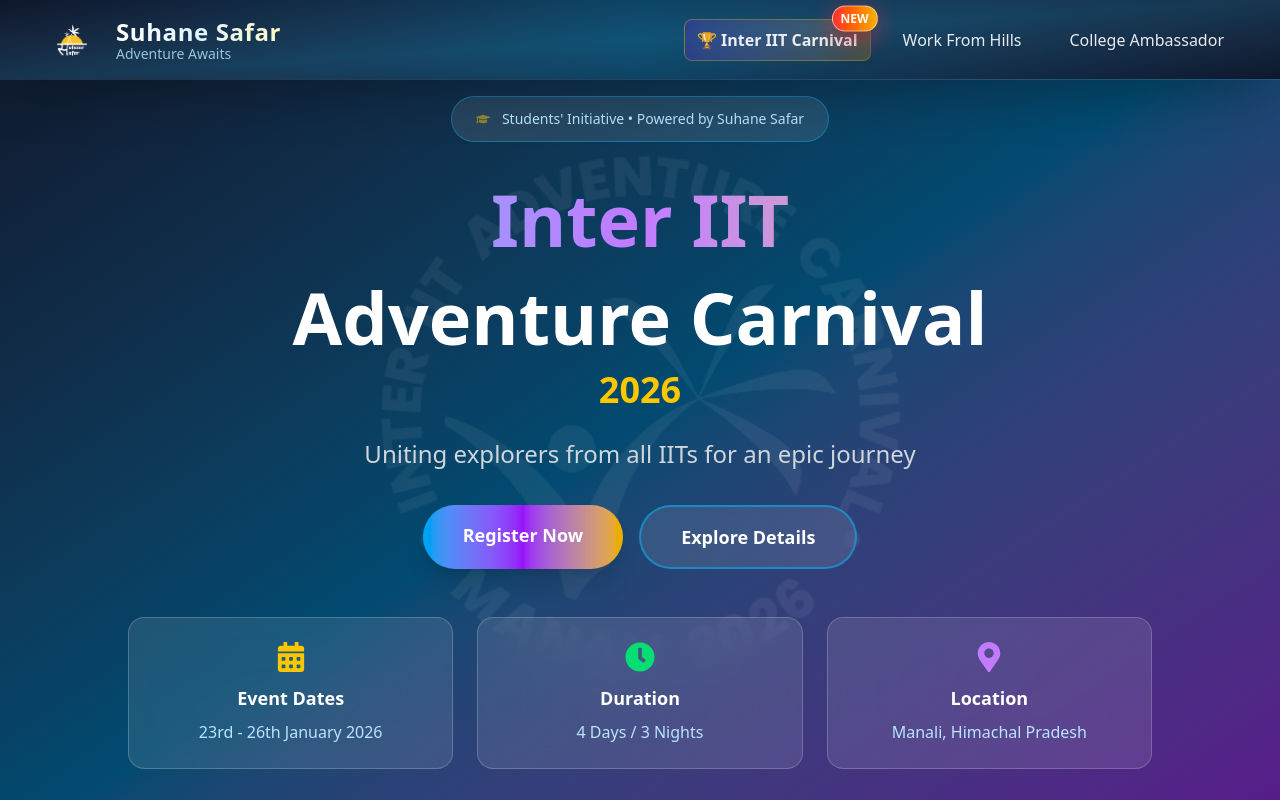
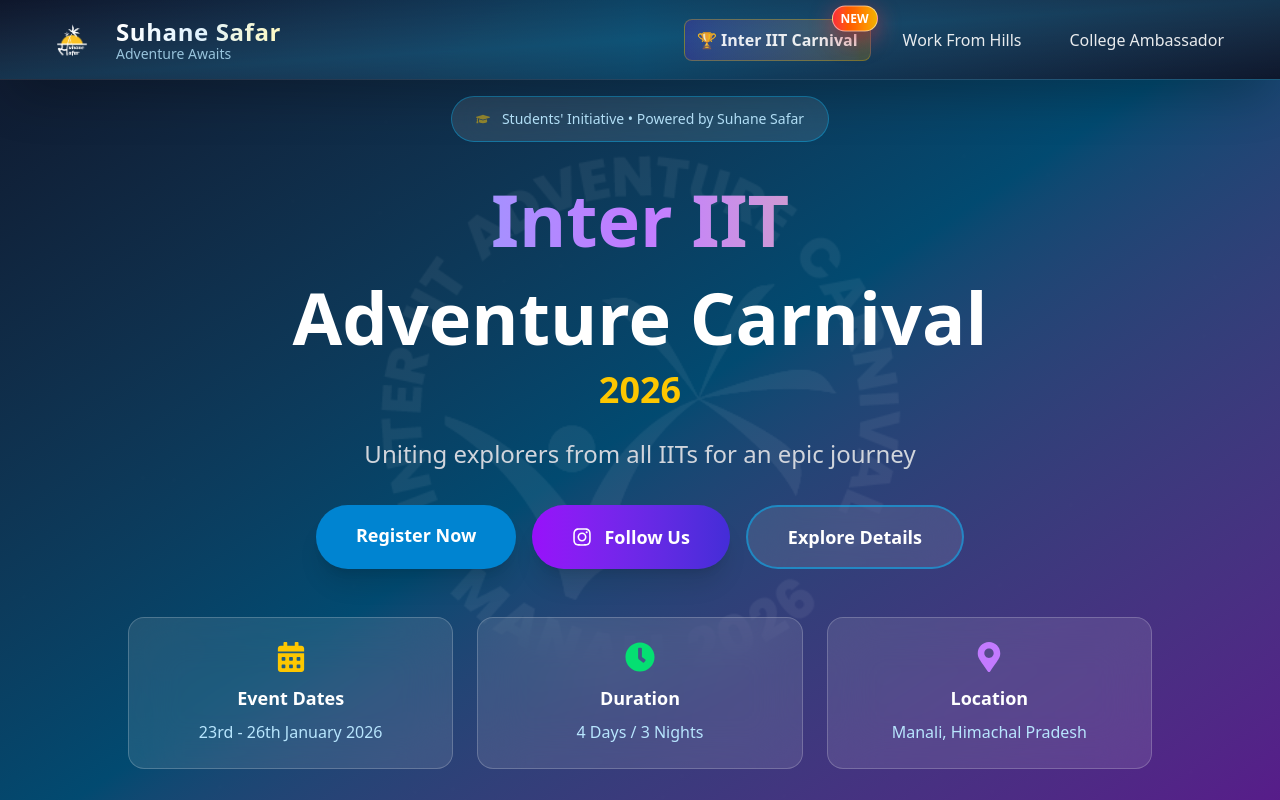
Before and after one commit to SuhaneSafar/Website, a React (Vite) app in the folder client/: page /inter-iit-carnival in a window 1280 px wide. Shown: the top 800 px of the page. Built offline with nearby package versions, Linux system fonts and the light colour scheme.

Commit message:
Added Instagram follow button to InterIITCarnival page and updated styles for existing buttons.

```diff
--- a/client/src/pages/InterIITCarnival.jsx
+++ b/client/src/pages/InterIITCarnival.jsx
@@ -18,7 +18,8 @@
   FaChevronRight,
   FaMusic,
   FaGamepad,
-  FaCampground
+  FaCampground,
+  FaInstagram
 } from 'react-icons/fa';
 import { Swiper, SwiperSlide } from 'swiper/react';
 import { Navigation, Pagination, Autoplay } from 'swiper/modules';
@@ -194,9 +195,18 @@
                 href={eventData.gform}
                 target="_blank"
                 rel="noopener noreferrer"
-                className="bg-gradient-to-r from-sky-500 via-purple-600 to-yellow-500 hover:from-sky-600 hover:via-purple-700 hover:to-yellow-600 text-white font-bold py-4 px-10 rounded-full text-lg transition-all duration-300 transform hover:scale-105 shadow-xl"
+                className="bg-sky-600 hover:bg-sky-700 text-white font-bold py-4 px-10 rounded-full text-lg transition-all duration-300 transform hover:scale-105 shadow-xl"
               >
                 Register Now
+              </a>
+              <a
+                href="https://www.instagram.com/interiit_adventure_carnival?igsh=MTE2NzRrajE5bDRuZA=="
+                target="_blank"
+                rel="noopener noreferrer"
+                className="bg-gradient-to-r from-purple-600 to-indigo-700 hover:from-purple-700 hover:to-indigo-800 text-white font-bold py-4 px-10 rounded-full text-lg transition-all duration-300 transform hover:scale-105 shadow-xl flex items-center justify-center gap-3"
+              >
+                <FaInstagram className="text-xl" />
+                Follow Us
               </a>
               <a href="#details" className="bg-white/10 backdrop-blur-xl border-2 border-sky-400/50 hover:border-yellow-400/70 text-white hover:bg-white/15 font-bold py-4 px-10 rounded-full text-lg transition-all duration-300">
                 Explore Details
@@ -642,10 +652,19 @@
                 href={eventData.gform}
                 target="_blank"
                 rel="noopener noreferrer"
-                className="bg-gradient-to-r from-sky-500 via-purple-600 to-yellow-500 hover:from-sky-600 hover:via-purple-700 hover:to-yellow-600 text-white font-bold py-4 px-10 rounded-full text-lg transition-all duration-300 transform hover:scale-105 flex items-center justify-center shadow-xl"
+                className="bg-sky-600 hover:bg-sky-700 text-white font-bold py-4 px-10 rounded-full text-lg transition-all duration-300 transform hover:scale-105 flex items-center justify-center shadow-xl"
               >
                 <FaCalendarAlt className="mr-3 text-xl" />
                 Register Now
+              </a>
+              <a
+                href="https://www.instagram.com/interiit_adventure_carnival?igsh=MTE2NzRrajE5bDRuZA=="
+                target="_blank"
+                rel="noopener noreferrer"
+                className="bg-gradient-to-r from-purple-600 to-indigo-700 hover:from-purple-700 hover:to-indigo-800 text-white font-bold py-4 px-10 rounded-full text-lg transition-all duration-300 transform hover:scale-105 flex items-center justify-center shadow-xl"
+              >
+                <FaInstagram className="mr-3 text-xl" />
+                Follow Instagram
               </a>
               <a
                 href="https://api.whatsapp.com/send/?phone=917747906173&text=Hi, I'm interested in Inter IIT Adventure Carnival 2026"
```
